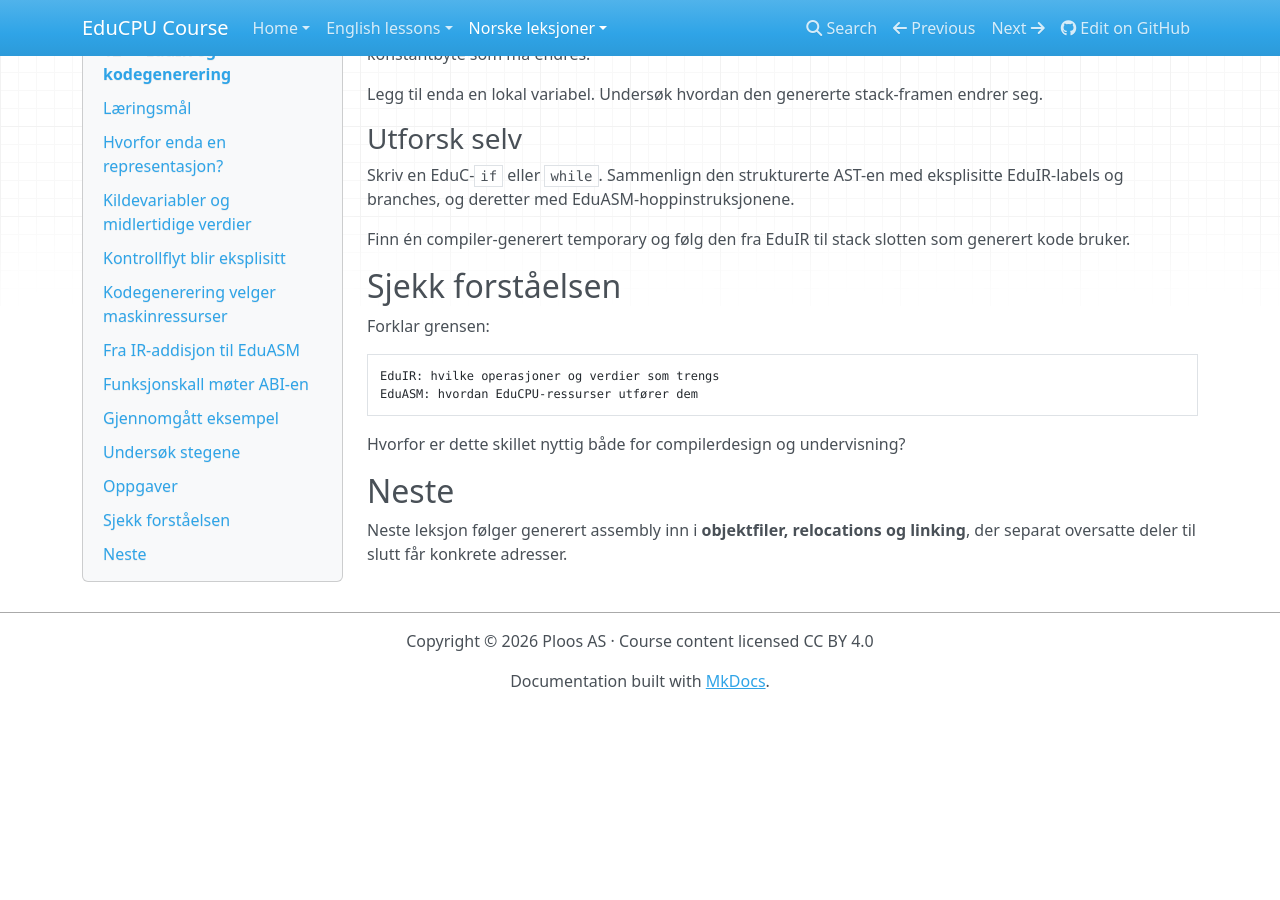
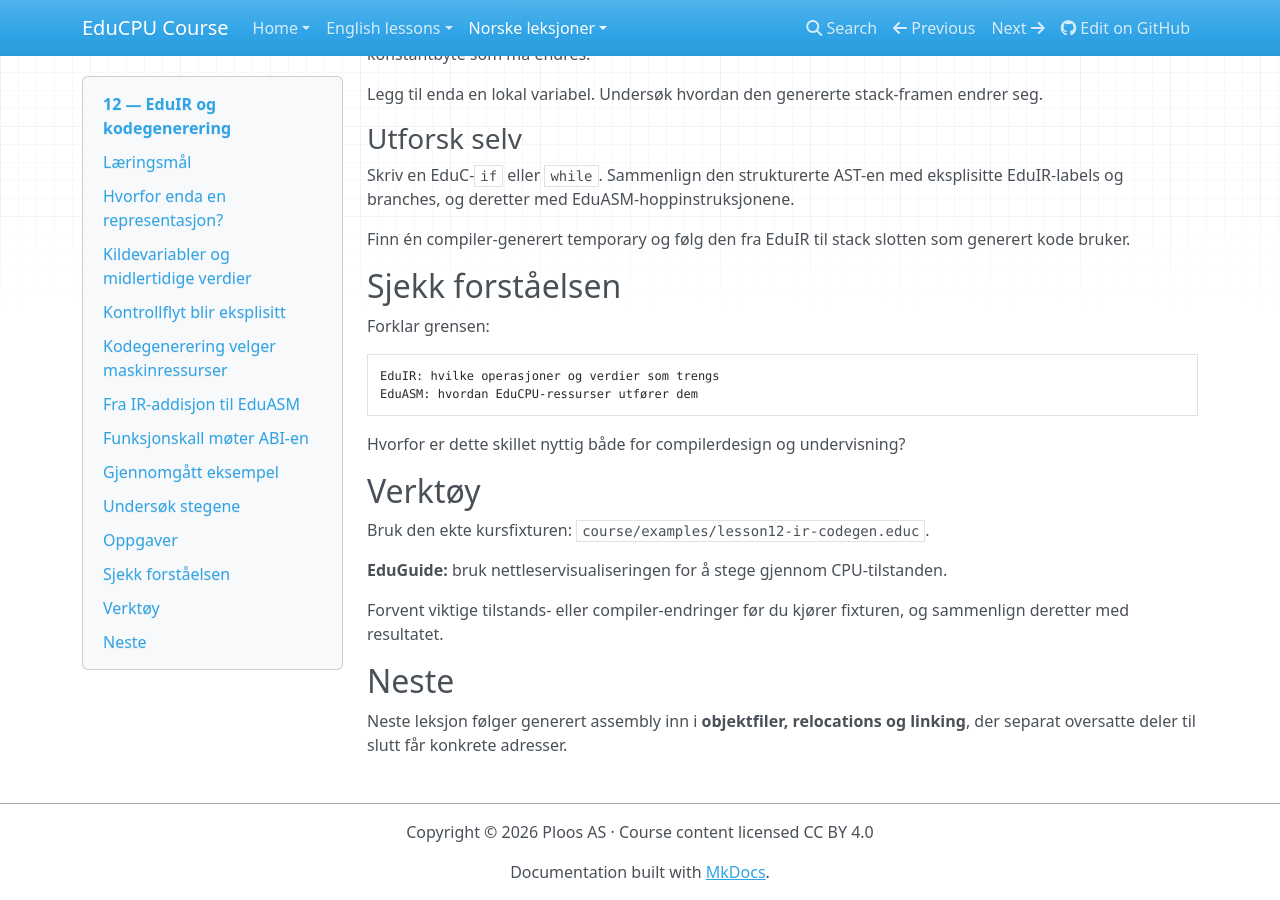
Before and after one commit to Ploos-AS/EduCPU, an MkDocs documentation site: the page built from course/no/lessons/12-eduir-kodegenerering.md, in a window 1280 px wide and 900 px high, scrolled down 3520 px. Built offline with MkDocs 1.6.1, drawn with Linux system fonts in a browser that asks for light colours; nearby versions of some CDN libraries; before the commit the page ends 4229 px from its top, so only the background shows below that.

Commit message:
Pedagogy: expose tools and fixture in 12-eduir-kodegenerering.md

```diff
--- a/course/no/lessons/12-eduir-kodegenerering.md
+++ b/course/no/lessons/12-eduir-kodegenerering.md
@@ -183,6 +183,14 @@
 
 Hvorfor er dette skillet nyttig både for compilerdesign og undervisning?
 
+## Verktøy
+
+Bruk den ekte kursfixturen: `course/examples/lesson12-ir-codegen.educ`.
+
+**EduGuide:** bruk nettleservisualiseringen for å stege gjennom CPU-tilstanden.
+
+Forvent viktige tilstands- eller compiler-endringer før du kjører fixturen, og sammenlign deretter med resultatet.
+
 ## Neste
 
 Neste leksjon følger generert assembly inn i **objektfiler, relocations og linking**, der separat oversatte deler til slutt får konkrete adresser.
```
